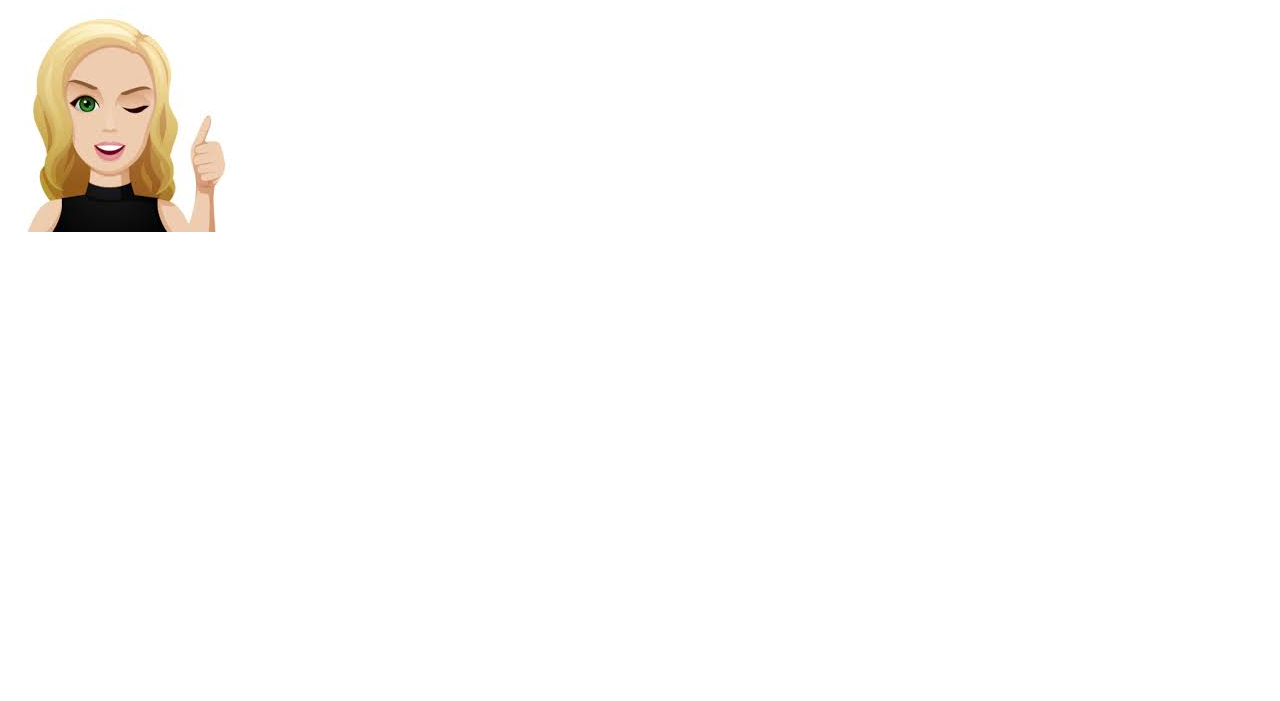
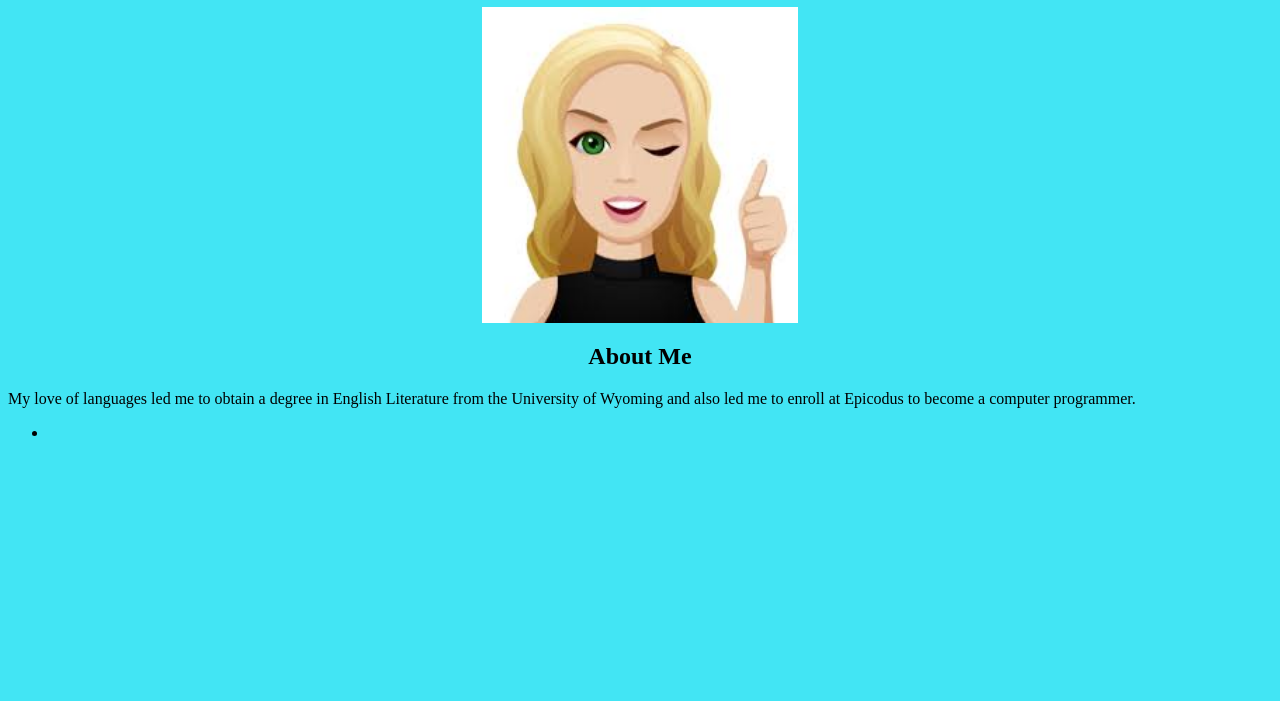
Before and after one commit to Shirley253/Portfolio3, a plain HTML site: page index.html in a window 1280 px wide. Shown: the part 99-800 px from the top of the page. Drawn offline with Linux system fonts and the light colour scheme.

```diff
--- a/css/styles.css
+++ b/css/styles.css
@@ -0,0 +1,22 @@
+body {
+  background-color: #42e5f4;
+
+}
+h1 {
+  text-align: center;
+}
+
+h2  {
+  text-align: center;
+
+}
+div about {
+  text-align: center;
+}
+
+.center {
+    display: block;
+    margin-left: auto;
+    margin-right: auto;
+    width: 25%;
+}
--- a/index.html
+++ b/index.html
@@ -7,8 +7,17 @@
   </head>
   <body>
   <h1>Shirley A. Dennis</h1>
-  <img src="img/shirley.jpeg" alt="Representation of Shirley Dennis">
-
+  <img src="img/shirley.jpeg" alt="Representation of Shirley Dennis" class="center"
+  <br>
+  <h2>About Me</h2>
+  <div class="about"
+   <p>My love of languages led me to obtain a degree in English Literature
+     from the University of Wyoming and also led me
+     to enroll at Epicodus to become a computer programmer.
+  </p>
+   </div>
+  <ul>
+    <li>
 
 
 
```
